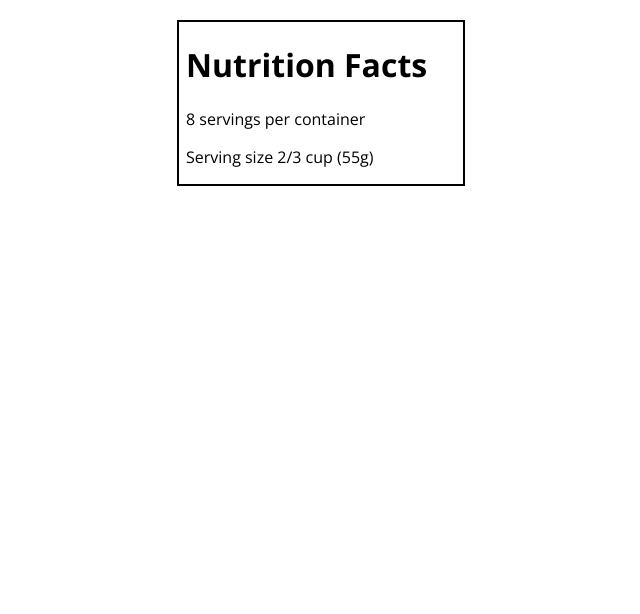
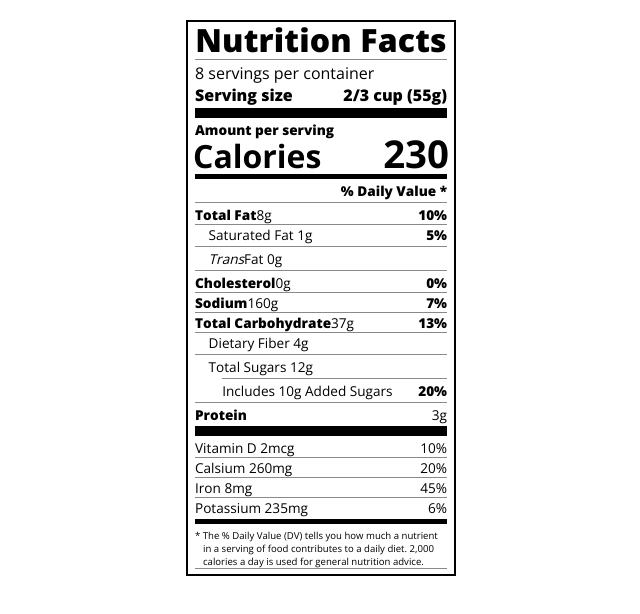
Before and after one commit to ScubaMonster/-8-Nutrition-Label, a plain HTML site: page index.html in a window 1280 px wide. Shown: the whole page, without its empty margins (319-959 px from the left). Drawn offline with nearby package versions, Linux system fonts and the light colour scheme.

Commit message:
Finished excercise!

```diff
--- a/index.html
+++ b/index.html
@@ -10,9 +10,49 @@
 
 <body>
     <div class="label">
-        <h1>Nutrition Facts</h1>
-        <p>8 servings per container</p>
-        <p>Serving size 2/3 cup (55g)</p>
+        <header>
+            <h1 class="bold">Nutrition Facts</h1>
+            <div class="divider"></div>
+            <p>8 servings per container</p>
+            <p class="bold">Serving size<span>2/3 cup (55g)</span></p>
+        </header>
+        <div class="divider large"></div>
+        <div class="calories-info">
+            <div class="left-container">
+                <h2 class="bold small-text">Amount per serving</h2>
+                <p>Calories</p>
+            </div>
+            <span>230</span>
+        </div>
+        <div class="divider medium"></div>
+        <div class="daily-value small-text">
+            <p class="bold right no-divider">% Daily Value *</p>
+            <div class="divider"></div>
+            <p><span><span class="bold">Total Fat</span>8g</span><span class="bold">10%</span></p>
+            <p class="indent no-divider">Saturated Fat 1g<span class="bold">5%</span></p>
+            <div class="divider"></div>
+            <p class="indent no-divider"><span><i>Trans</i>Fat 0g</span>
+            </p>
+            <div class="divider"></div>
+            <p><span><span class="bold">Cholesterol</span>0g</span><span class="bold">0%</span></p>
+            <p><span><span class="bold">Sodium</span>160g</span><span class="bold">7%</span></p>
+            <p><span><span class="bold">Total Carbohydrate</span>37g</span><span class="bold">13%</span></p>
+            <p class="indent no-divider">Dietary Fiber 4g</p>
+            <div class="divider"></div>
+            <p class="indent no-divider">Total Sugars 12g</p>
+            <div class="double-indent divider"></div>
+            <p class="double-indent no-divider">Includes 10g Added Sugars <span class="bold">20%</span></p>
+            <div class="divider"></div>
+            <p class="no-divider"><span class="bold">Protein</span>3g</p>
+            <div class="divider large"></div>
+            <p>Vitamin D 2mcg<span>10%</span></p>
+            <p>Calsium 260mg<span>20%</span></p>
+            <p>Iron 8mg<span>45%</span></p>
+            <p class="no-divider">Potassium 235mg<span>6%</span></p>
+            <div class="divider medium"></div>
+            <p class="note">* The % Daily Value (DV) tells you how much a nutrient in a serving of food contributes to a
+                daily diet. 2,000 calories a day is used for general nutrition advice.</p>
+        </div>
     </div>
 
 </body>
--- a/styles.css
+++ b/styles.css
@@ -12,3 +12,91 @@ html {
     margin: 20px auto;
     padding: 0 7px;
 }
+
+* {
+    box-sizing: border-box;
+}
+
+header h1 {
+    letter-spacing: 0.15px;
+    text-align: center;
+    margin: -4px 0;
+}
+
+p {
+    margin: 0;
+    display: flex;
+    justify-content: space-between;
+}
+
+.divider {
+    border-bottom: 1px solid #888989;
+    margin: 2px 0;
+}
+
+.bold {
+    font-weight: 800;
+}
+
+.large {
+    height: 10px;
+}
+
+.large,
+.medium {
+    background-color: black;
+    border: 0;
+}
+
+.small-text {
+    font-size: 0.85rem;
+}
+
+.calories-info h2 {
+    margin: 0;
+}
+
+.calories-info {
+    display: flex;
+    justify-content: space-between;
+    align-items: flex-end;
+}
+
+.left-container p {
+    margin: -5px -2px;
+    font-size: 2em;
+    font-weight: 700;
+}
+
+.calories-info span {
+    font-size: 2.4em;
+    font-weight: 700;
+    margin: -7px -2px;
+}
+
+.medium {
+    height: 5px;
+}
+
+.right {
+    justify-content: flex-end;
+}
+
+.indent {
+    margin-left: 1em;
+}
+
+.daily-value p:not(.no-divider) {
+    border-bottom: 1px solid #888989;
+}
+
+.double-indent {
+    margin-left: 2em;
+}
+
+.note {
+    font-size: 0.6rem;
+    margin: 5px 0;
+    padding: 0 8px;
+    text-indent: -8px;
+}
```
